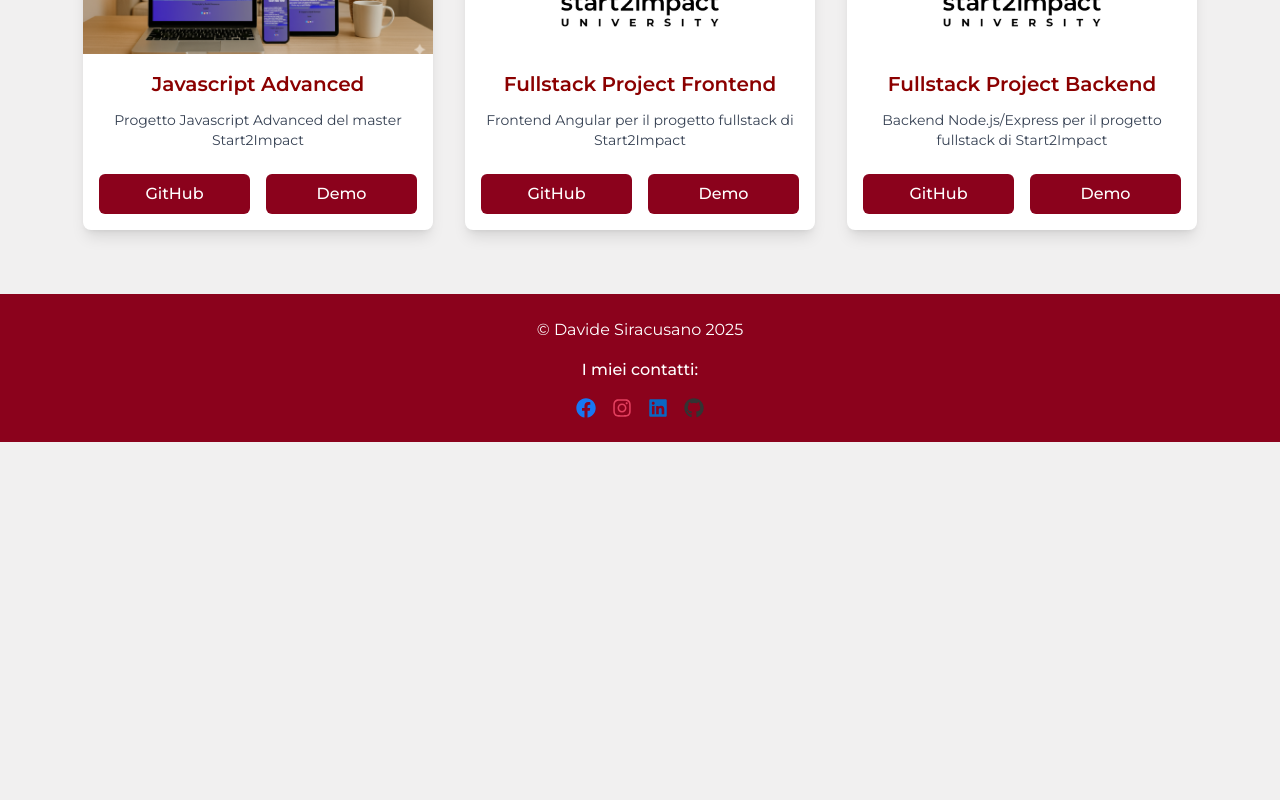
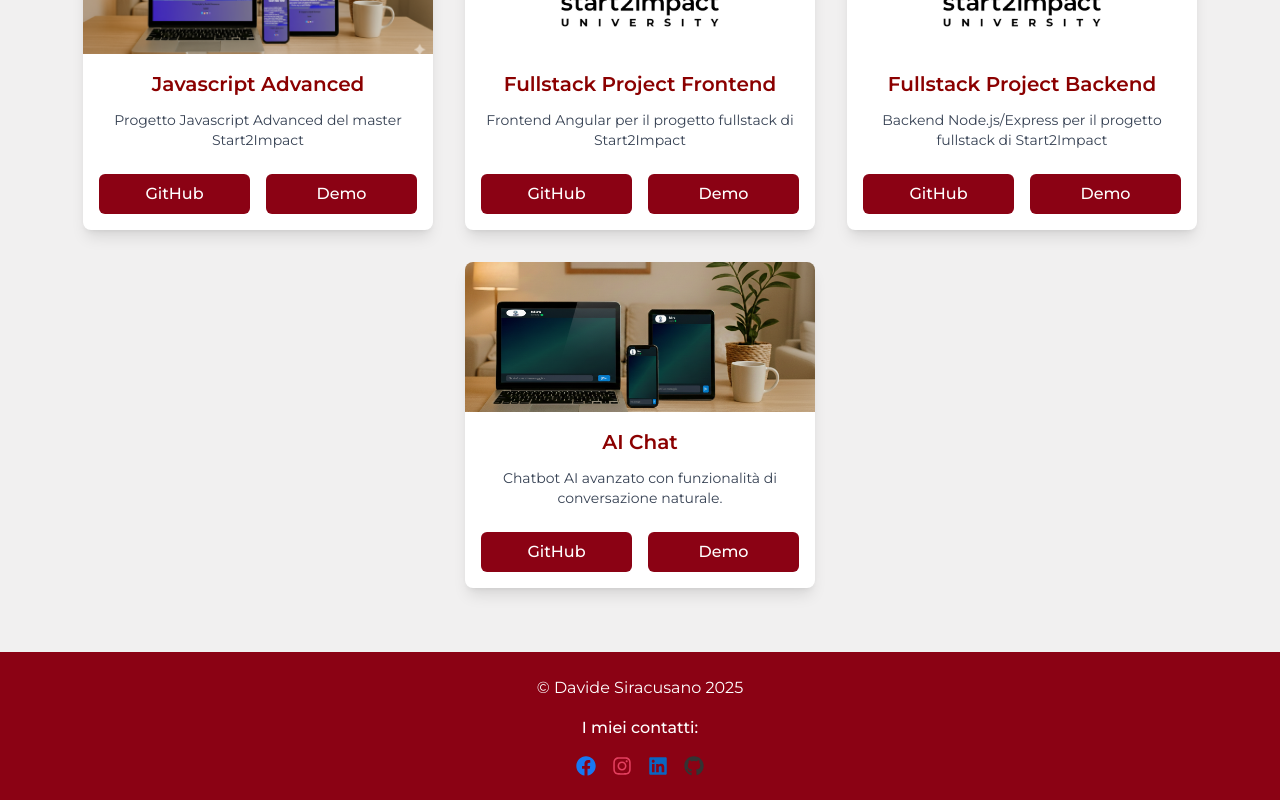
Before and after one commit to DavideSiracusano/davide-siracusano-portfolio, a Next.js app: page /Projects in a window 1280 px wide. Shown: the part 976-1776 px from the top of the page. Before the commit the page ends 1418 px from the top, so only its background shows below. Built offline with nearby package versions, Linux system fonts and the light colour scheme.

Commit message:
pushato nuovo progetto ai

```diff
--- a/src/app/Projects/page.js
+++ b/src/app/Projects/page.js
@@ -11,6 +11,7 @@ import mockupReactTodolist from "../imgs/mockupTodolist.png";
 import mockupJS from "../imgs/mockupJS.png";
 import start2impactLogo from "../imgs/start2impact-cover.jpg";
 import mockupCasper from "../imgs/casper.png";
+import mockupAIchat from "../imgs/mockup-aichat.png";
 
 const progetti = [
   {
@@ -79,6 +80,14 @@ const progetti = [
     immagine: start2impactLogo,
     github: "https://github.com/DavideSiracusano/fullstackproject_backend",
     demo: "https://github.com/DavideSiracusano/fullstackproject_backend",
+  },
+  {
+    nome: "AI Chat",
+    descrizione:
+      "Chatbot AI avanzato con funzionalità di conversazione naturale.",
+    immagine: mockupAIchat,
+    github: "https://github.com/DavideSiracusano/AiChat",
+    demo: "https://ai-chat-ochre-phi.vercel.app/",
   },
 ];
 
```
Also changed, not shown: src/app/imgs/mockup-aichat.png (added).
